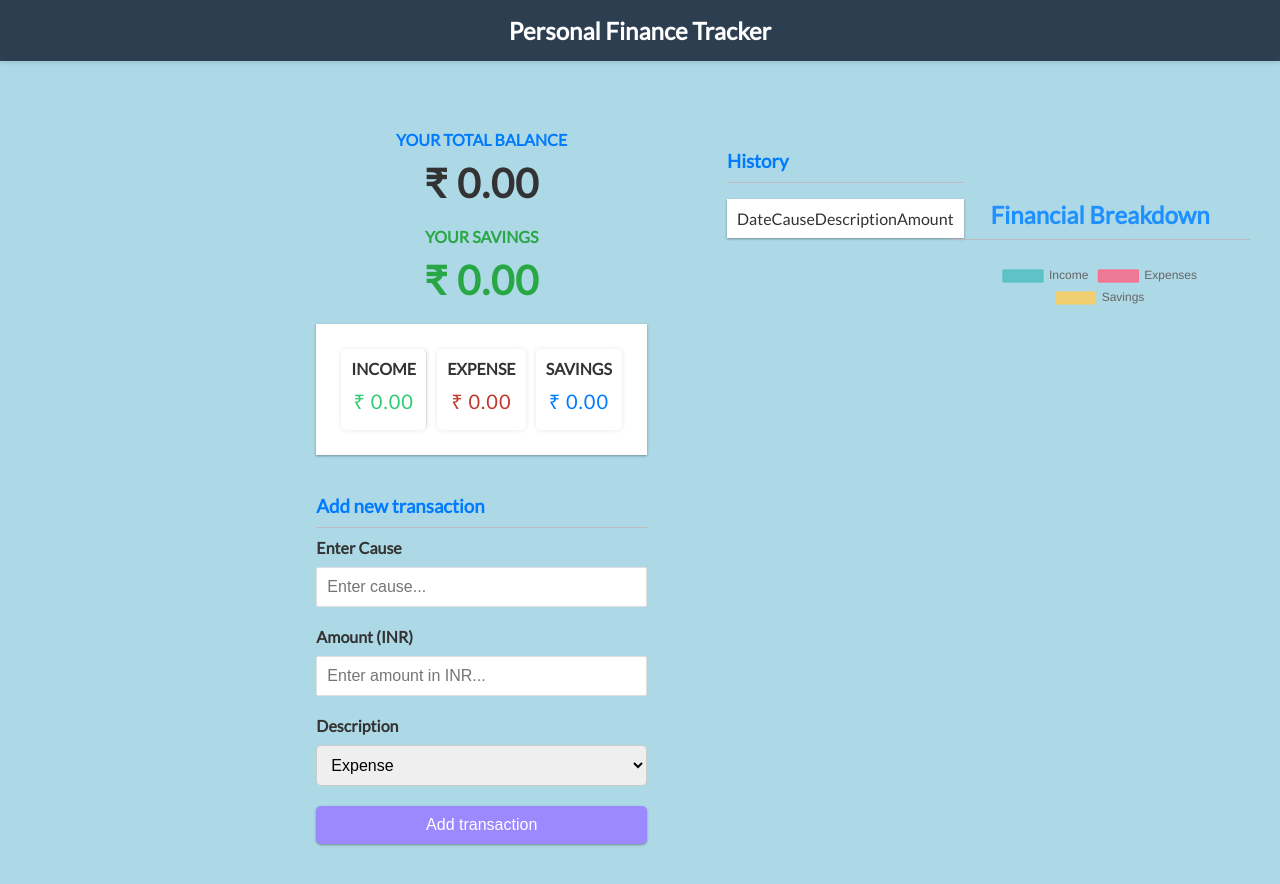
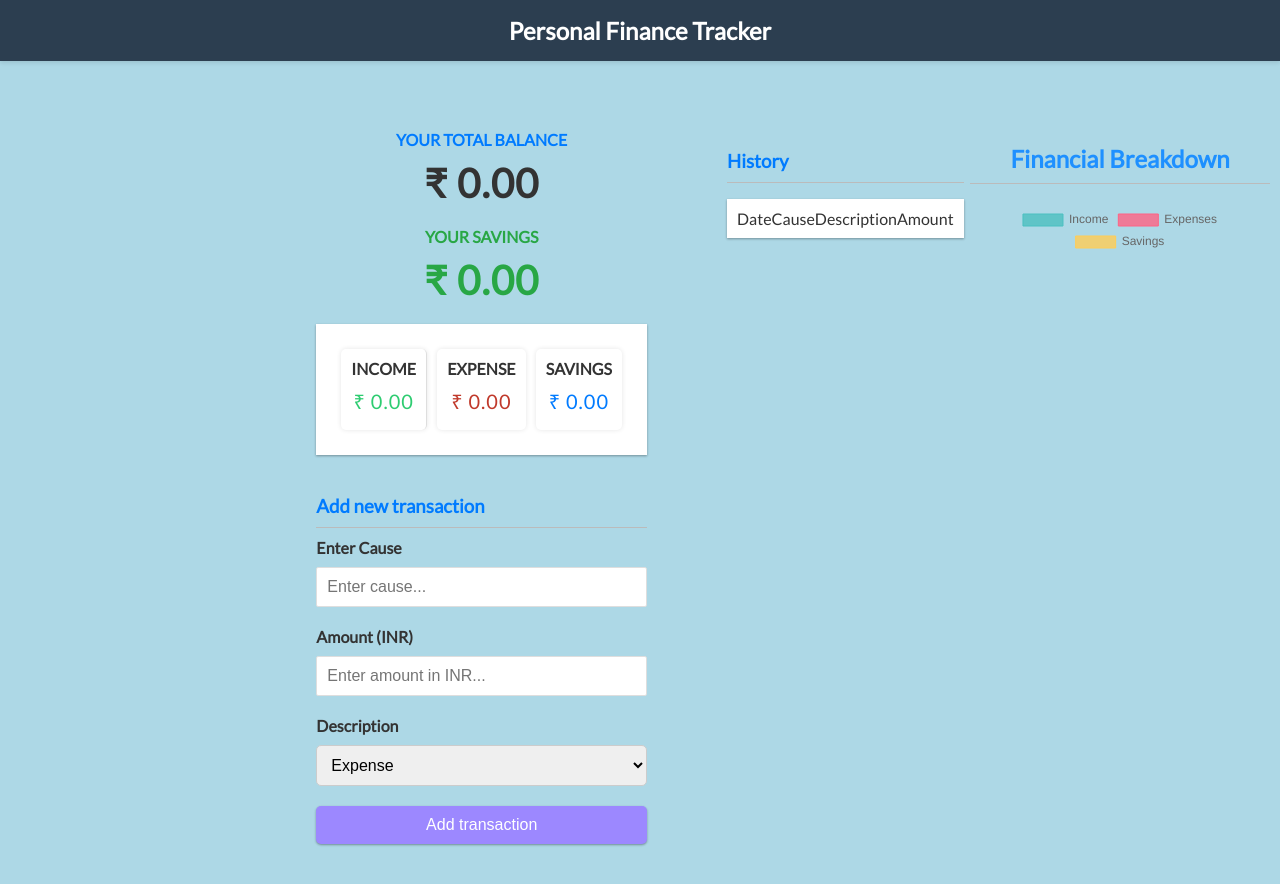
Before and after one commit to adityabagla7/Expense-Tracker, a React (Create React App) app in the folder frontend/: page / in a window 1280 px wide. Both pictures are taken after a click on the button "Signin/Signup". Shown: the top 884 px of the page. Built offline with nearby package versions, Linux system fonts and the light colour scheme.

Commit message:
Update PieChart.css

```diff
--- a/frontend/src/components/PieChart.css
+++ b/frontend/src/components/PieChart.css
@@ -3,8 +3,8 @@
   width: 300px;
   margin: 0;
   position: absolute;
-  top: 180px;
-  right: 30px;
+  top: 124px;
+  right: 10px;
 }
 
 .pie-chart-title {
```
